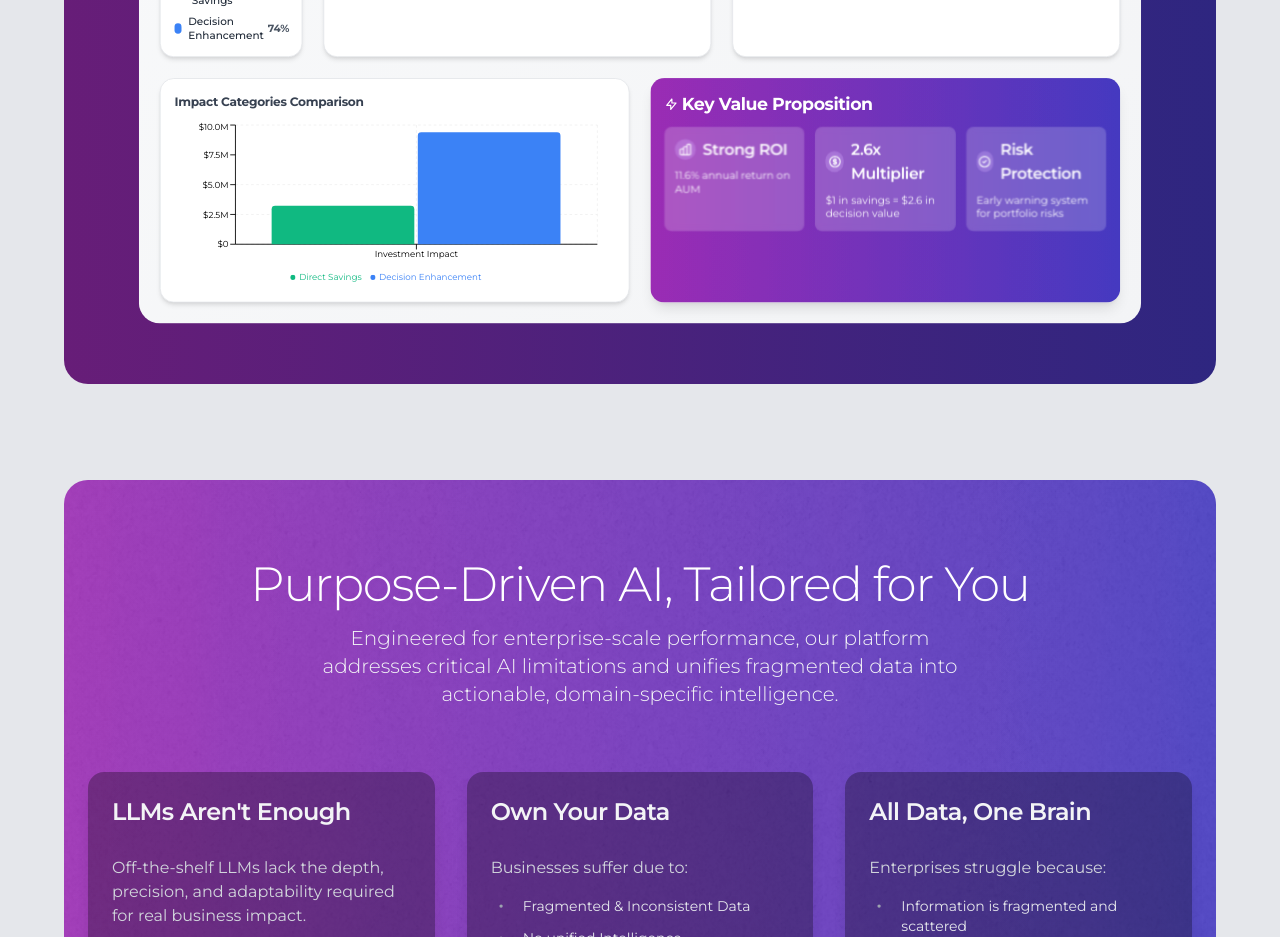
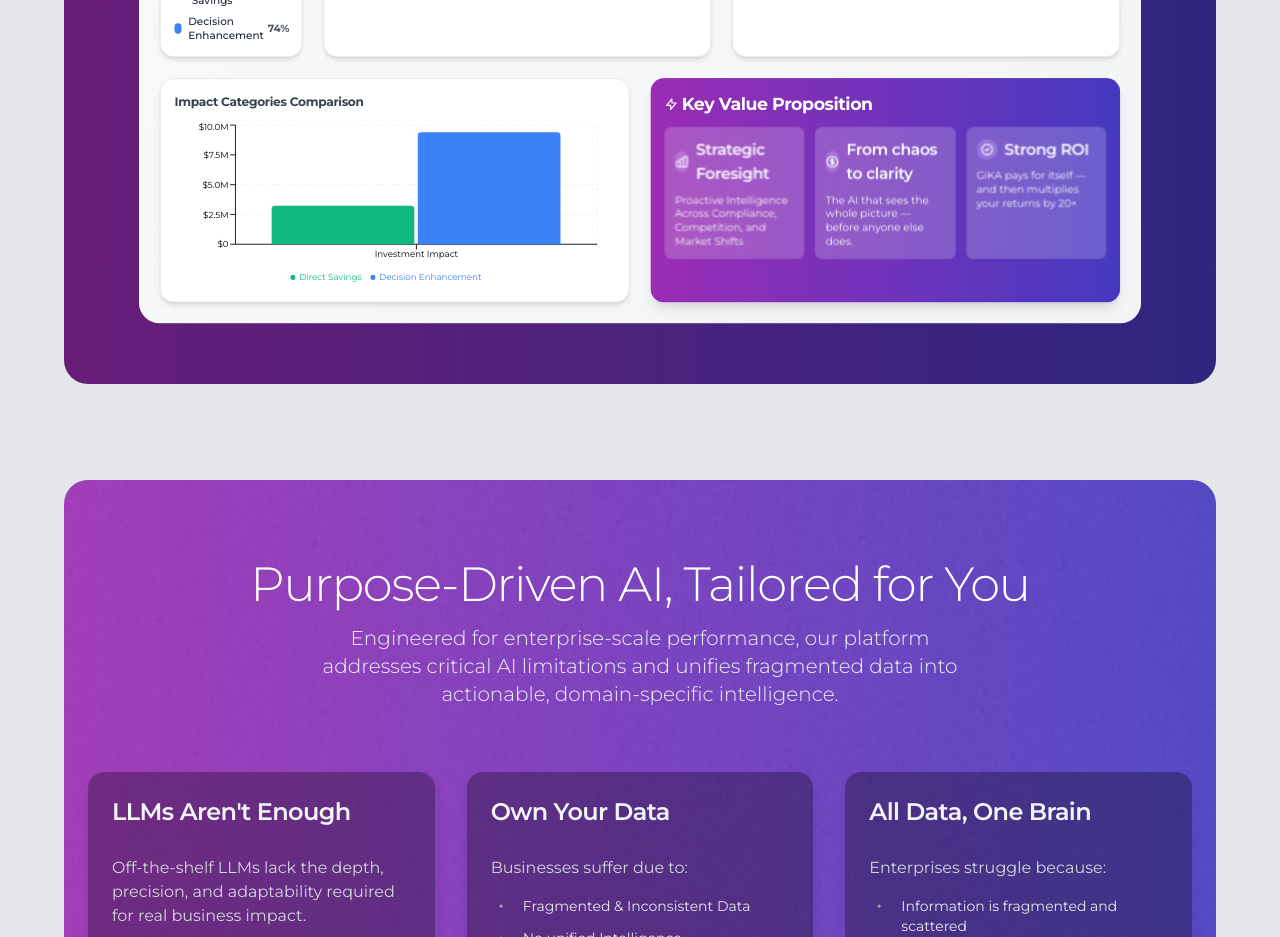
Before and after one commit to Aadey-Shah-Gika/GiKA-Landing-Page, a Next.js app: page / in a window 1280 px wide. Shown: the part 1260-2197 px from the top of the page. Built offline with nearby package versions, Linux system fonts and the light colour scheme.

Commit message:
New Changes

```diff
--- a/components/landing/dashboard/index.tsx
+++ b/components/landing/dashboard/index.tsx
@@ -695,11 +695,11 @@ const GikaDashboard: React.FC = () => {
                   </svg>
                 </div>
                 <h3 className="text-xs sm:text-sm lg:text-lg font-semibold ml-1 sm:ml-1.5 lg:ml-2">
-                  Strong ROI
+                  Strategic Foresight
                 </h3>
               </div>
               <p className="text-[10px] sm:text-xs lg:text-md leading-relaxed">
-                11.6% annual return on AUM
+                Proactive Intelligence Across Compliance, Competition, and Market Shifts
               </p>
             </div>
             <div
@@ -726,11 +726,11 @@ const GikaDashboard: React.FC = () => {
                   </svg>
                 </div>
                 <h3 className="text-xs sm:text-sm lg:text-lg font-semibold ml-1 sm:ml-1.5 lg:ml-2">
-                  2.6x Multiplier
+                  From chaos to clarity
                 </h3>
               </div>
               <p className="text-[10px] sm:text-xs lg:text-md leading-relaxed">
-                $1 in savings = $2.6 in decision value
+                The AI that sees the whole picture — before anyone else does.
               </p>
             </div>
             <div
@@ -757,11 +757,11 @@ const GikaDashboard: React.FC = () => {
                   </svg>
                 </div>
                 <h3 className="text-xs sm:text-sm lg:text-lg font-semibold ml-1 sm:ml-1.5 lg:ml-2">
-                  Risk Protection
+                  Strong ROI
                 </h3>
               </div>
               <p className="text-[10px] sm:text-xs lg:text-md leading-relaxed">
-                Early warning system for portfolio risks
+                GiKA pays for itself — and then multiplies your returns by 20×
               </p>
             </div>
           </div>
```
